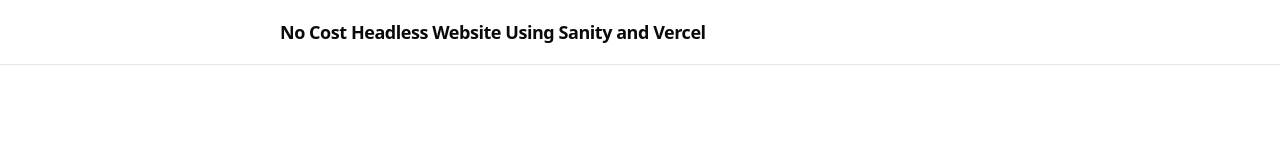
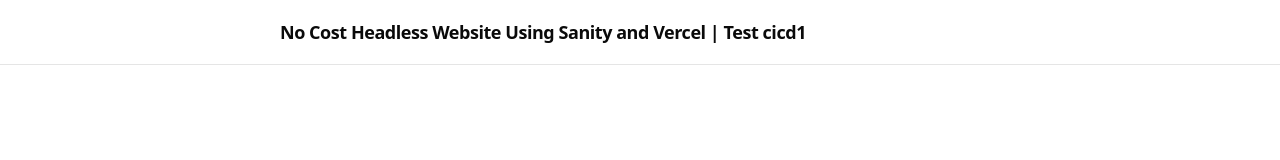
Before and after one commit to orvencasido/orvencasido-headless-cv, a Next.js app in the folder nextjs-orvencasido-headless-cv/: page /blogs in a window 1280 px wide. Shown: the top 160 px of the page. Built offline with nearby package versions, Linux system fonts and the light colour scheme.

Commit message:
DEP-013 | Testing Github Actions CICD

```diff
--- a/nextjs-orvencasido-headless-cv/src/components/Header.tsx
+++ b/nextjs-orvencasido-headless-cv/src/components/Header.tsx
@@ -24,7 +24,7 @@
                     onClick={handleScrollToTop}
                     className="text-lg font-bold tracking-tight text-foreground hover:opacity-80 transition-opacity"
                 >
-                    No Cost Headless Website Using Sanity and Vercel
+                    No Cost Headless Website Using Sanity and Vercel | Test cicd1
                 </Link>
                 {/* <nav className="flex items-center gap-6">
                     <Link
```
